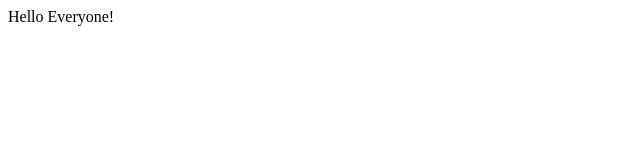
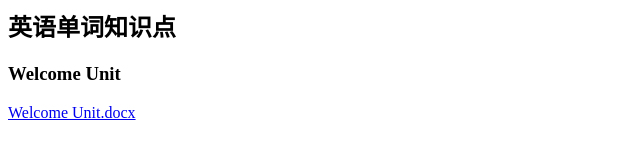
Before and after one commit to YuGuangHao/YuGuangHao.github.io, a plain HTML site: page index.html in a window 1280 px wide. Shown: the whole page, without its empty margins (0-640 px from the left). Drawn offline with Linux system fonts and the light colour scheme.

Commit message:
first try

```diff
--- a/index.html
+++ b/index.html
@@ -1,9 +1,9 @@
 <!DOCTYPE HTML5>
 <html>
-<title>
-	一个平凡的界面
-</title>
+<title>English</title>
 <body>
-	Hello Everyone!
+<h2>英语单词知识点</h2>
+<h3>Welcome Unit</h3>
+<p><a href="./Welcome Unit.docx">Welcome Unit.docx</a></p>
 </body>
 </html>
```
